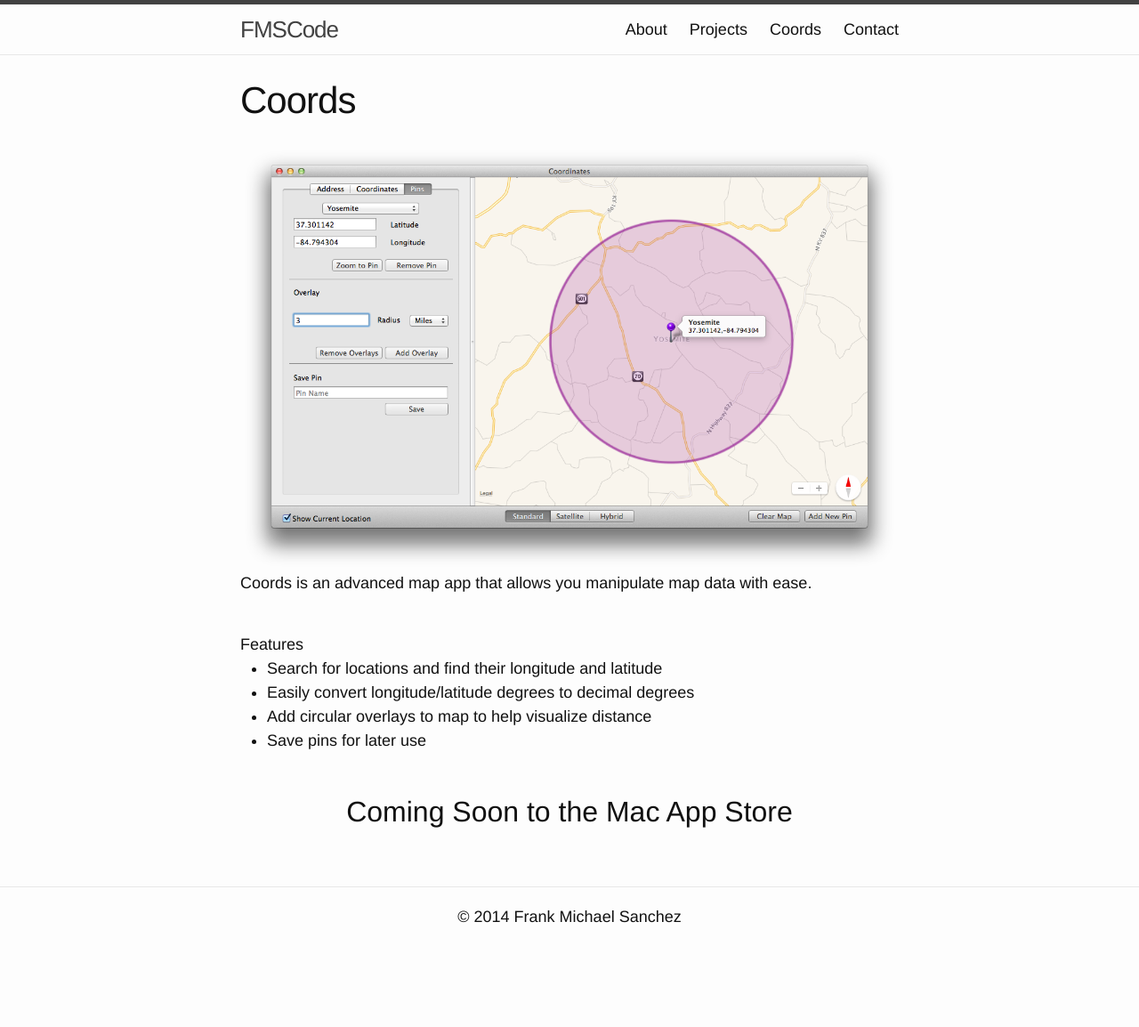
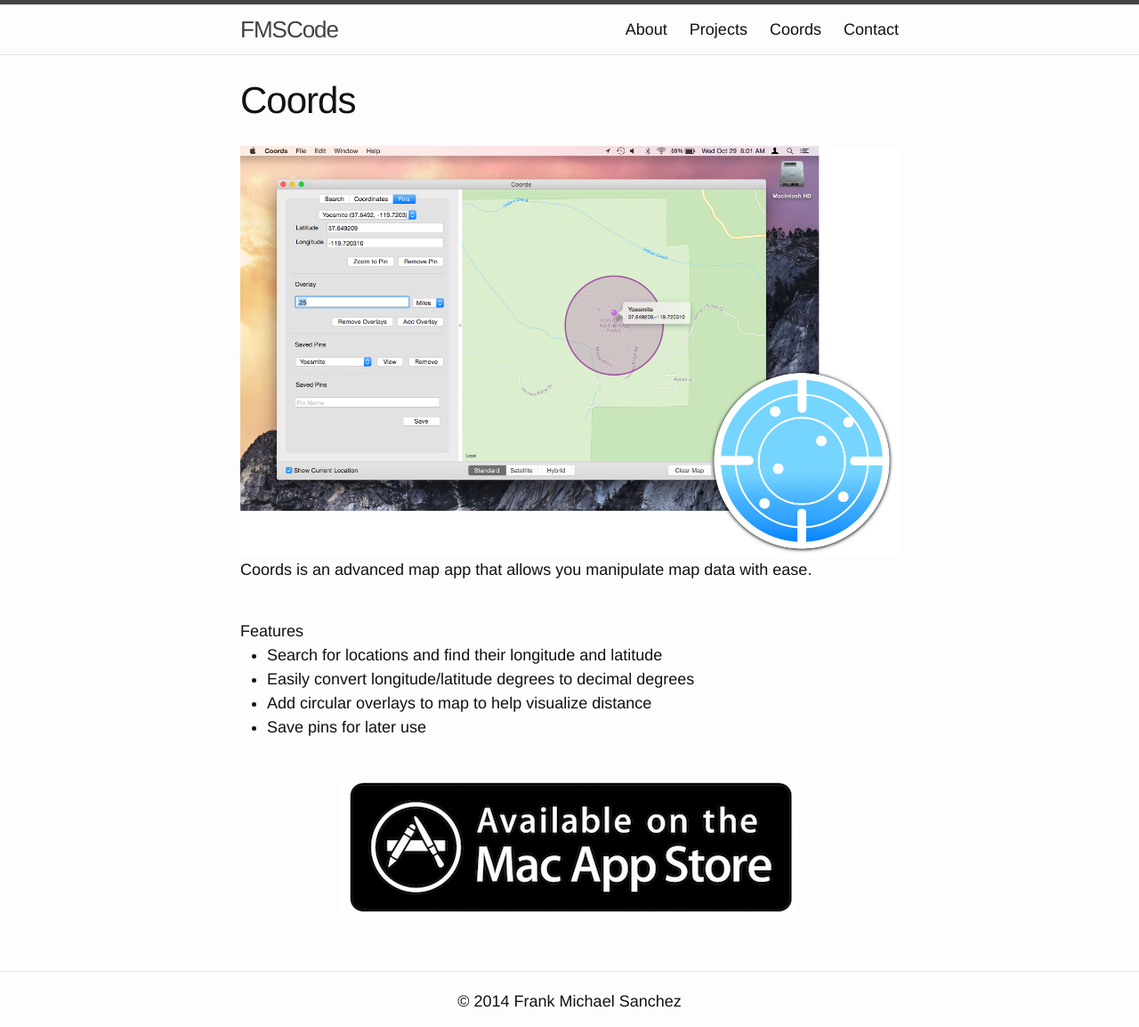
Before and after one commit to fmscode/fmscode.github.io, a Jekyll site: the page built from coords/index.html, in a window 1280 px wide. Shown: the whole page at 89% size. Built offline with Jekyll 4.4.1, drawn with Linux system fonts in a browser that asks for light colours; before the commit the page ends 1059 px from its top, so only the background shows below that.

Commit message:
Updated Coords page with App Store link and image

```diff
--- a/coords/index.html
+++ b/coords/index.html
@@ -3,7 +3,7 @@
 title: Coords
 permalink: /coords/
 ---
-<img src="/assets/coords.png"></img>
+<img src="/assets/coords.jpg"></img>
 <p>Coords is an advanced map app that allows you manipulate map data with ease.</p>
 <br>
 Features
@@ -15,4 +15,5 @@
 	<li>Save pins for later use</li>
 </ul>
 <br>
-<center><h2>Coming Soon to the Mac App Store</h2></center>
+<center><a href="https://itunes.apple.com/us/app/coords/id927953579?ls=1&mt=12"><img src="/assets/mac_appstore.jpg"></img></a></center>
+<!-- <center><h2>Coming Soon to the Mac App Store</h2></center> -->
```
Also changed, not shown: assets/coords.jpg (added), assets/coords.png (deleted), assets/mac_appstore.jpg (added), 1 other file.
